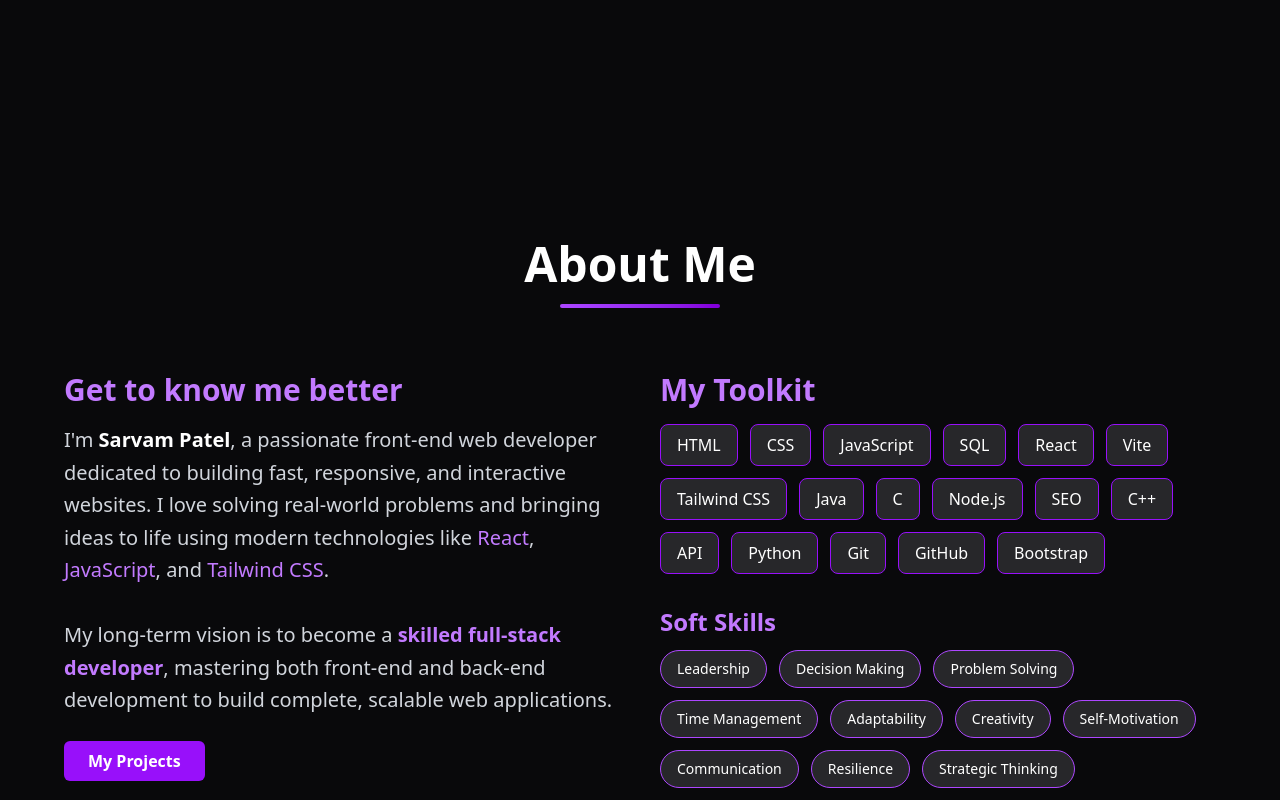
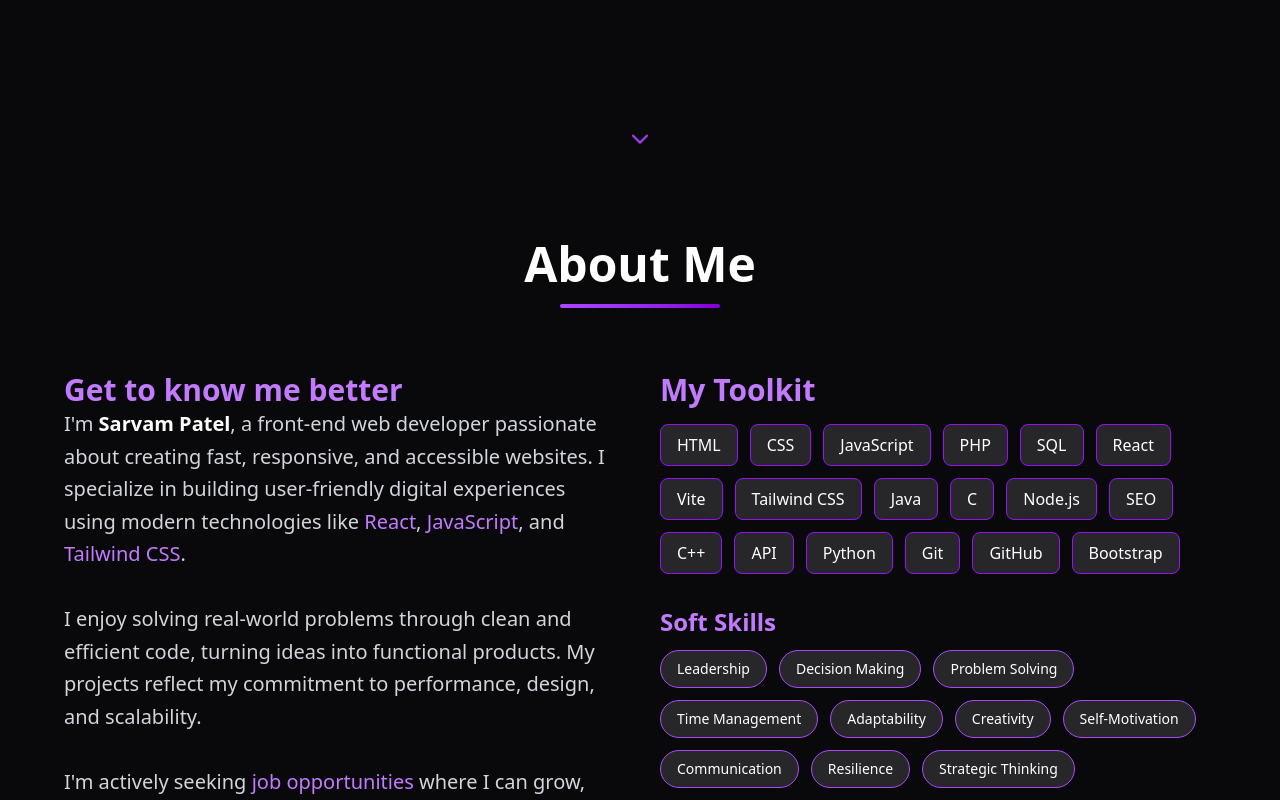
Before and after one commit to CoreTech7704/Portfoliosite, a React (Vite) app: page / in a window 1280 px wide. Shown: the part 620-1420 px from the top of the page. Built offline with nearby package versions, Linux system fonts and the light colour scheme.

Commit message:
Style optimization

```diff
--- a/src/components/About.jsx
+++ b/src/components/About.jsx
@@ -1,6 +1,6 @@
 const About = () => {
   const skills = [
-    "HTML", "CSS", "JavaScript", "SQL", "React", "Vite", "Tailwind CSS",
+    "HTML", "CSS", "JavaScript", "PHP", "SQL", "React", "Vite", "Tailwind CSS",
     "Java", "C", "Node.js", "SEO", "C++", "API", "Python", "Git", "GitHub", "Bootstrap"
   ];
 
@@ -25,19 +25,19 @@ const About = () => {
       <div className="max-w-6xl grid grid-cols-1 md:grid-cols-2 gap-10 items-start">
         {/* Left side */}
         <div>
-          <h3 className="text-3xl font-semibold text-purple-400 mb-4">
+          <h3 className="text-3xl font-semibold text-purple-400">
             Get to know me better
           </h3>
           <p className="text-gray-300 mb-6 text-lg md:text-xl leading-relaxed">
-            I'm <span className="font-bold text-white">Sarvam Patel</span>, a passionate front-end web developer dedicated to building fast, responsive, and interactive websites.
-            I love solving real-world problems and bringing ideas to life using modern technologies like <span className="text-purple-400">React</span>, <span className="text-purple-400">JavaScript</span>, and <span className="text-purple-400">Tailwind CSS</span>.
-            <br />
-            <br />
-            My long-term vision is to become a <span className="text-purple-400 font-semibold">skilled full-stack developer</span>, mastering both front-end and back-end development to build complete, scalable web applications.
+            I'm <span className="font-bold text-white">Sarvam Patel</span>, a front-end web developer passionate about creating fast, responsive, and accessible websites. I specialize in building user-friendly digital experiences using modern technologies like <span className="text-purple-400">React</span>, <span className="text-purple-400">JavaScript</span>, and <span className="text-purple-400">Tailwind CSS</span>.
+            <br /><br />
+            I enjoy solving real-world problems through clean and efficient code, turning ideas into functional products. My projects reflect my commitment to performance, design, and scalability.
+            <br /><br />
+            I'm actively seeking <span className="text-purple-400 font-medium">job opportunities</span> where I can grow, collaborate, and contribute to impactful teams. If you’re hiring or know of a good fit, feel free to <a href="#contact" className="underline text-purple-400 hover:text-purple-500">reach out</a>.
           </p>
           <a
             href="#projects"
-            className="inline-block px-6 py-2 bg-purple-600 hover:bg-purple-700 rounded-md font-semibold transition"
+            className="inline-block px-6 py-2 bg-purple-600 hover:bg-purple-700 text-white font-semibold rounded-md transform transition-transform duration-200 ease-out hover:-translate-y-1 hover:shadow-lg"
           >
             My Projects
           </a>
--- a/src/components/Footer.jsx
+++ b/src/components/Footer.jsx
@@ -19,7 +19,7 @@ const Footer = () => {
           <p className="mt-2">
             Inspired by{" "}
             <a
-              href="https://example.com" // Replace with real inspiration
+              href="https://www.rammaheshwari.com/"
               target="_blank"
               rel="noopener noreferrer"
               className="text-purple-400 hover:underline"
--- a/src/components/Hero.jsx
+++ b/src/components/Hero.jsx
@@ -17,10 +17,25 @@ const Hero = () => {
 
       <a
         href="#about"
-        className="inline-block px-6 py-3 bg-purple-600 hover:bg-purple-700 text-white font-semibold rounded-lg transition"
+        className="inline-block px-6 py-3 bg-purple-600 hover:bg-purple-700 text-white font-semibold rounded-lg transform transition-transform duration-200 ease-out hover:-translate-y-1"
       >
         About Me
       </a>
+
+      {/* Scroll Down indicator */}
+      <div className="absolute bottom-6 animate-bounce">
+        <a href="#about" aria-label="Scroll down">
+          <svg
+            className="w-6 h-6 text-purple-500 hover:text-purple-500 transition"
+            fill="none"
+            stroke="currentColor"
+            strokeWidth={2}
+            viewBox="0 0 24 24"
+          >
+            <path strokeLinecap="round" strokeLinejoin="round" d="M19 9l-7 7-7-7" />
+          </svg>
+        </a>
+      </div>
     </section>
   );
 };
--- a/src/components/Projects.jsx
+++ b/src/components/Projects.jsx
@@ -97,7 +97,7 @@ const ProjectCard = () => {
                   href={project.url}
                   target="_blank"
                   rel="noopener noreferrer"
-                  className="mt-auto w-34 px-3 py-2 inline-flex items-center gap-1 text-white bg-purple-600 hover:bg-purple-700 rounded-md font-semibold transition"
+                  className="mt-auto w-34 px-3 py-2 inline-flex items-center gap-1 text-white bg-purple-600 hover:bg-purple-700 rounded-md font-semibold transform transition-transform duration-200 ease-out hover:-translate-y-1 hover:shadow-lg"
                 >
                   Check it out <ArrowRight size={18} />
                 </a>
```
